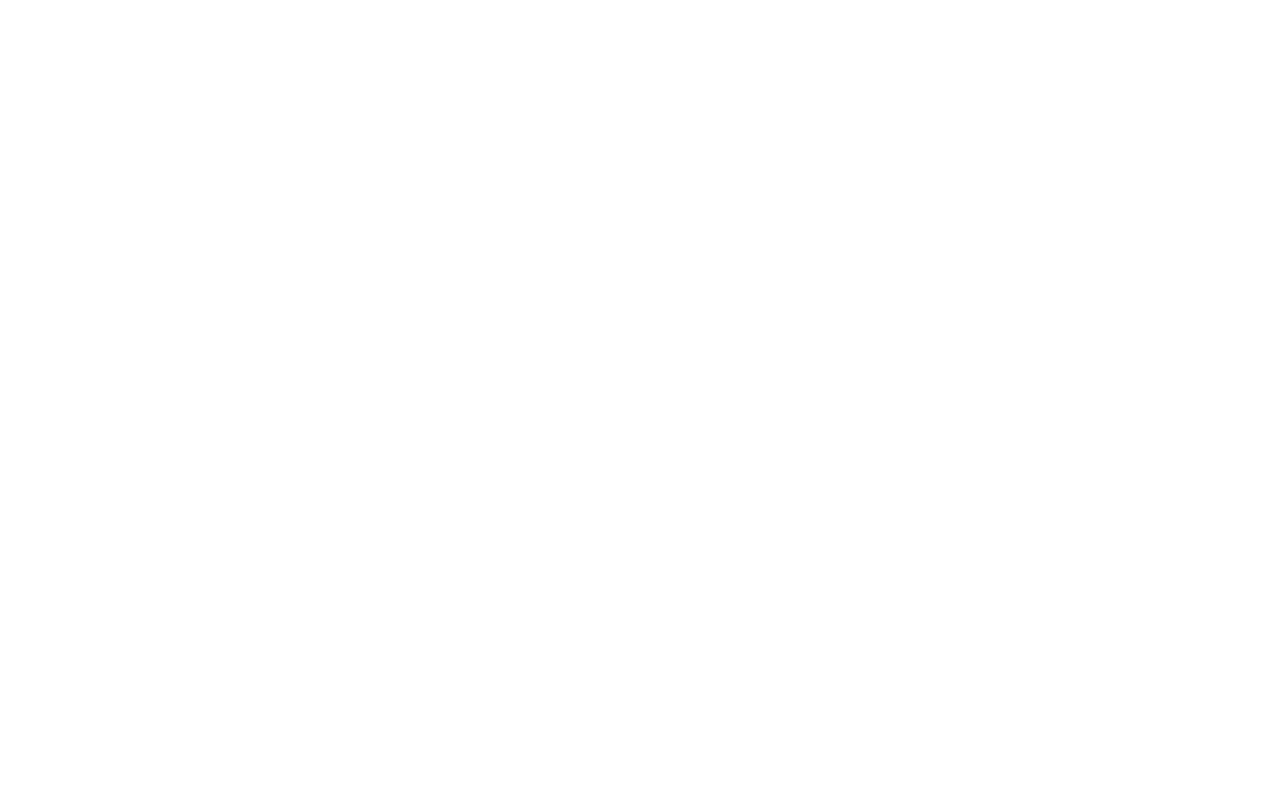
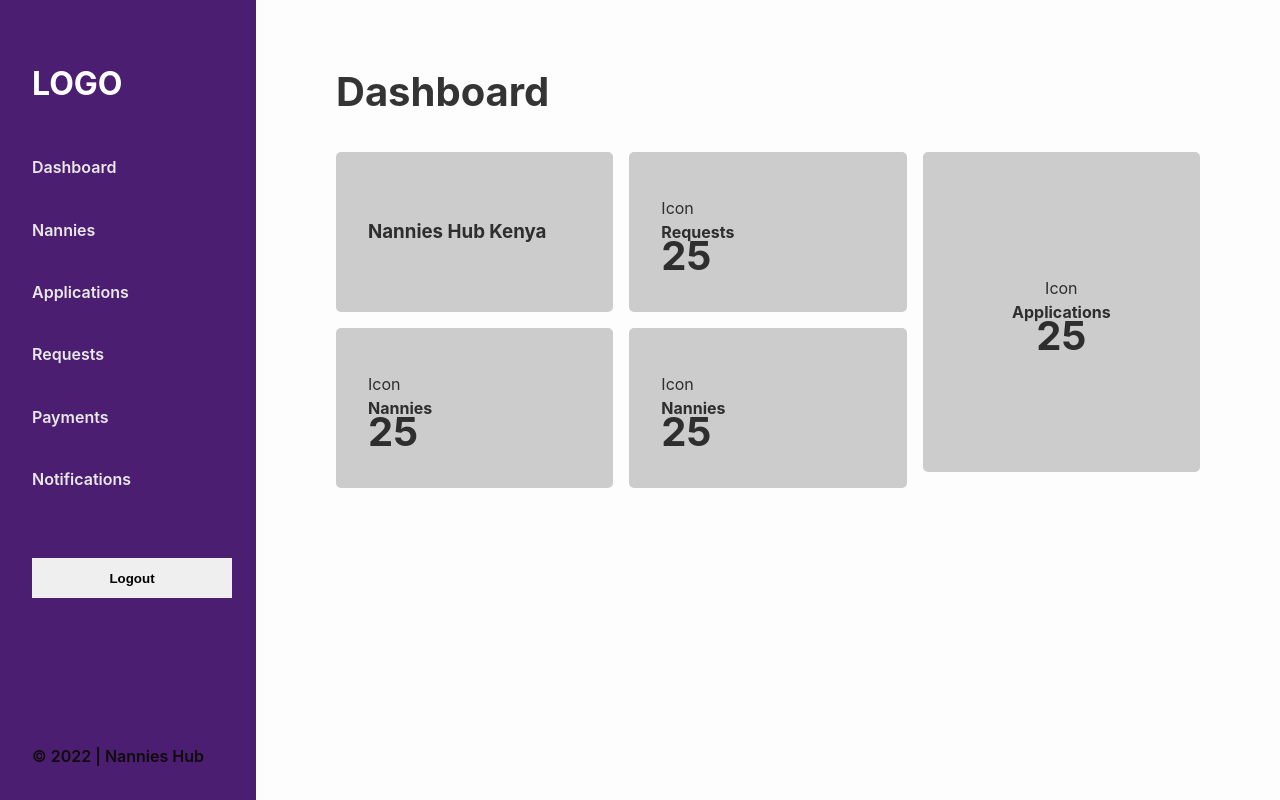
Before and after one commit to gbrowns/nannysHUB, a React (Vite) app in the folder view/: page / in a window 1280 px wide. Built offline with nearby package versions, Linux system fonts and the light colour scheme.

Commit message:
featg: add dashboard UI

```diff
--- a/view/src/App.jsx
+++ b/view/src/App.jsx
@@ -1,10 +1,14 @@
 import { useState } from 'react'
 import './App.scss'
+import SideNavigation from './components/SideNavigation'
+import AdminDashboard from './pages/AdminDashboard'
 
 function App() {
 
   return (
     <div className="App">
+      <SideNavigation />
+      <AdminDashboard />
 
     </div>
   )
--- a/view/src/App.scss
+++ b/view/src/App.scss
@@ -8,6 +8,109 @@
 //admins dashboard styles
 
 //side nav
+.sidebar{
+  position: fixed;
+  top: 0;
+  left: 0;
+  height: 100vh;
+  width: 20vw;
+  display: flex;
+  flex-direction: column;
+  background-color: rgb(76, 30, 114);
+
+  padding: 2rem;
+
+
+  h1{
+    padding: 2.5rem 0;
+    color: #fff
+  }
+
+  a{
+    flex: 0 0 1;
+    margin: 1.2rem 0;
+    color: rgb(232, 232, 232);
+    text-decoration: none;
+    font-weight: 600;
+    &:hover{
+      color: #000;
+    }
+  }
+
+  button{
+    flex: 0 0 1;
+    margin-top: 3rem;
+    width: 200px;
+    height: 40px;
+    border: none;
+
+    font-weight: 600;
+    cursor: pointer;
+  }
+
+  span{
+    flex: 0 0 1;
+    margin-top: auto;
+    font-weight: 600;
+    color: rgb(15, 11, 11);
+  }
+}
+
+//dashboard
+.dashboard{
+  background-color: rgb(253, 253, 253);
+  float: right;
+  width: 80vw;
+  height: 100vh;
+
+  padding: 5rem;
+
+  h1{
+    font-size: 2.5rem;
+  }
+
+  &_content{
+    margin-top: 3rem;
+
+    display: grid;
+    grid-template-columns: repeat(3, 1fr);
+    //grid-template-rows: repeat(3, );
+    grid-gap: 1rem;
+
+    .card{
+      background-color: #ccc;
+      border-radius: 5px;
+      height: 20vh;
+      display: flex;
+      flex-direction: column;
+      align-items: flex-start;
+      justify-content: center;
+      padding: 0 2rem;got
+      &:nth-of-type(1){
+        grid-column: 1/3;
+        grid-row: 1/4;
+        display: flex;
+        flex-direction: row;
+        justify-content: flex-start;
+        align-items: center;
+        font-size: 2rem;
+        padding: 0 1rem;
+        height: 40vh;
+      }
+
+      &:nth-of-type(2){
+        grid-column: 3/3;
+        grid-row: 1/4;
+
+        height: 40vh;
+        display: flex;
+        flex-direction: column;
+        align-items: center;
+        justify-content: center;
+      }
+    }
+  }
+}
 
 //top nav
 
--- a/view/src/pages/AdminDashboard.jsx
+++ b/view/src/pages/AdminDashboard.jsx
@@ -2,7 +2,35 @@
 
 function AdminDashboard() {
   return (
-    <div className="admin-dashboard">
+    <div className="dashboard">
+      <h1>Dashboard</h1>
+
+      <div className="dashboard_content">
+        <div className='card'>
+          <h3>Nannies Hub Kenya</h3>
+        </div>
+        <div className='card'>
+          <span>Icon</span>
+          <h4>Applications</h4>
+          <h1>{25}</h1>
+        </div>
+        <div className='card'>
+          <span>Icon</span>
+          <h4>Requests</h4>
+          <h1>{25}</h1>
+        </div>
+        <div className='card'>
+          <span>Icon</span>
+          <h4>Nannies</h4>
+          <h1>{25}</h1>
+        </div>
+        <div className='card'>
+          <span>Icon</span>
+          <h4>Nannies</h4>
+          <h1>{25}</h1>
+        </div>
+
+      </div>
 
     </div>
   )
```
